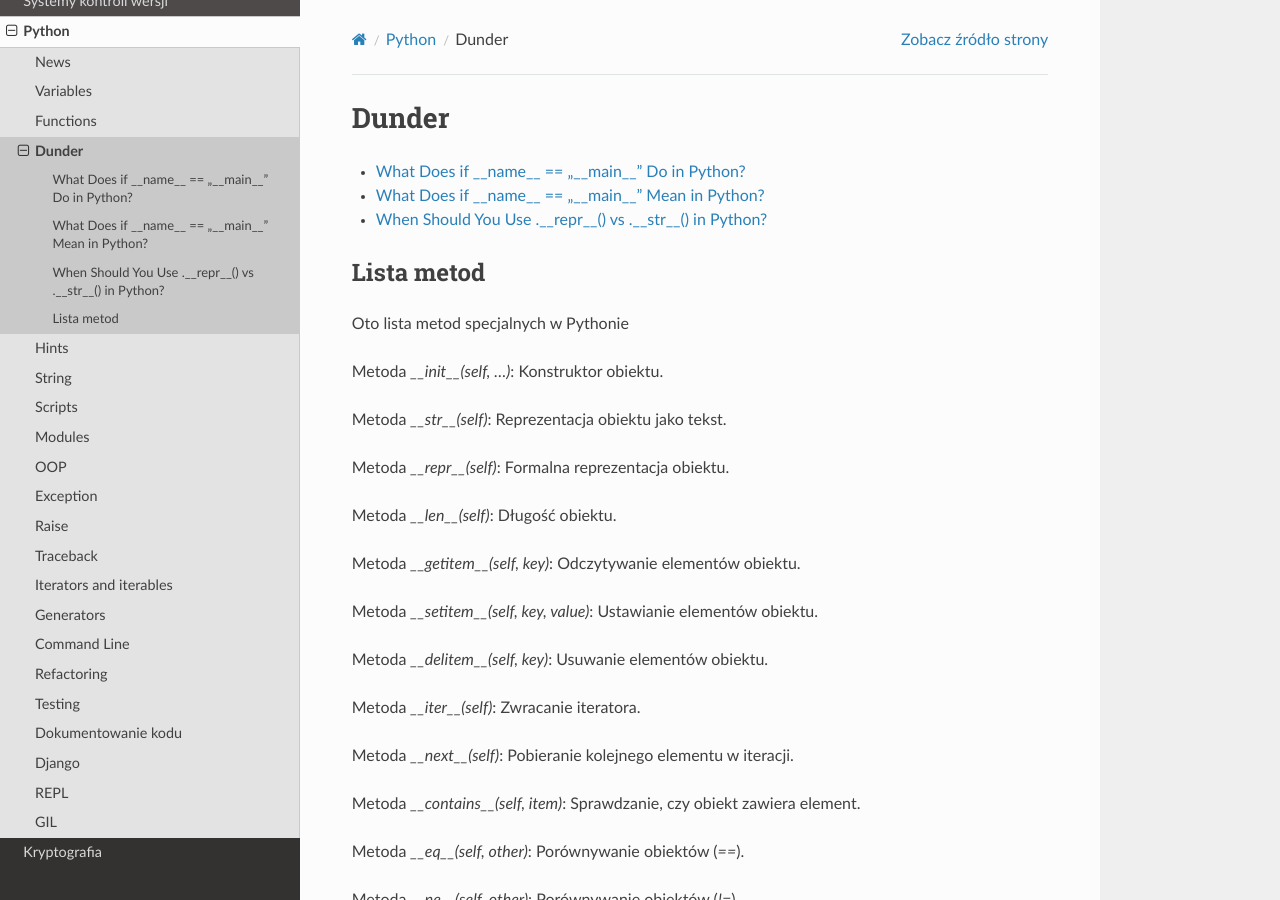
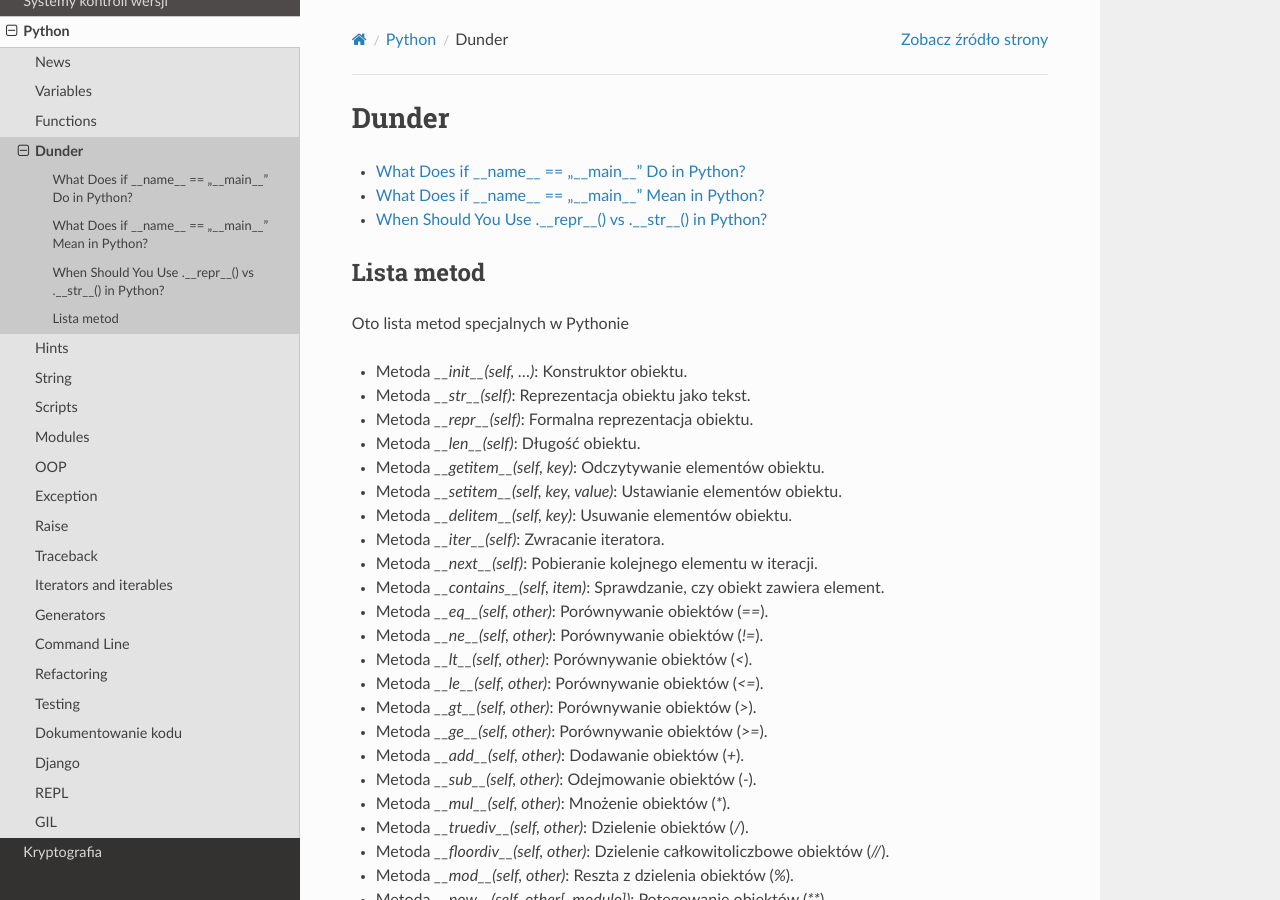
Before and after one commit to limielski/UsingSphinx, a Sphinx documentation site: the page built from docs/source/python/dunder/index.rst, in a window 1280 px wide and 900 px high. Built offline with Sphinx 7.4.7 and the Read the Docs theme 2.0.0, drawn with Linux system fonts in a browser that asks for light colours.

```diff
--- a/docs/source/python/dunder/index.rst
+++ b/docs/source/python/dunder/index.rst
@@ -13,73 +13,39 @@ Lista metod
 
 Oto lista metod specjalnych w Pythonie
 
-Metoda `__init__(self, ...)`: Konstruktor obiektu.
-
-Metoda `__str__(self)`: Reprezentacja obiektu jako tekst.
-
-Metoda `__repr__(self)`: Formalna reprezentacja obiektu.
-
-Metoda `__len__(self)`: Długość obiektu.
-
-Metoda `__getitem__(self, key)`: Odczytywanie elementów obiektu.
-
-Metoda `__setitem__(self, key, value)`: Ustawianie elementów obiektu.
-
-Metoda `__delitem__(self, key)`: Usuwanie elementów obiektu.
-
-Metoda `__iter__(self)`: Zwracanie iteratora.
-
-Metoda `__next__(self)`: Pobieranie kolejnego elementu w iteracji.
-
-Metoda `__contains__(self, item)`: Sprawdzanie, czy obiekt zawiera element.
-
-Metoda `__eq__(self, other)`: Porównywanie obiektów (`==`).
-
-Metoda `__ne__(self, other)`: Porównywanie obiektów (`!=`).
-
-Metoda `__lt__(self, other)`: Porównywanie obiektów (`<`).
-
-Metoda `__le__(self, other)`: Porównywanie obiektów (`<=`).
-
-Metoda `__gt__(self, other)`: Porównywanie obiektów (`>`).
-
-Metoda `__ge__(self, other)`: Porównywanie obiektów (`>=`).
-
-Metoda `__add__(self, other)`: Dodawanie obiektów (`+`).
-
-Metoda `__sub__(self, other)`: Odejmowanie obiektów (`-`).
-
-Metoda `__mul__(self, other)`: Mnożenie obiektów (`*`).
-
-Metoda `__truediv__(self, other)`: Dzielenie obiektów (`/`).
-
-Metoda `__floordiv__(self, other)`: Dzielenie całkowitoliczbowe obiektów (`//`).
-
-Metoda `__mod__(self, other)`: Reszta z dzielenia obiektów (`%`).
-
-Metoda `__pow__(self, other[, modulo])`: Potęgowanie obiektów (`**`).
-
-Metoda `__call__(self, ...)`: Wywoływanie obiektu jak funkcji.
-
-Metoda `__enter__(self)`: Obsługa kontekstu zarządzanego (`with`).
-
-Metoda `__exit__(self, exc_type, exc_value, traceback)`: Czyszczenie zasobów w kontekście zarządzanym.
-
-Metoda `__hash__(self)`: Obliczanie hasza obiektu.
-
-Metoda `__dir__(self)`: Lista dostępnych atrybutów obiektu.
-
-Metoda `__setattr__(self, name, value)`: Przypisywanie nowych atrybutów obiektowi.
-
-Metoda `__getattr__(self, name)`: Dostęp do atrybutów obiektu.
-
-Metoda `__delattr__(self, name)`: Usuwanie atrybutów obiektu.
-
-Metoda `__getstate__(self)`: Serializacja obiektu.
-
-Metoda `__setstate__(self, state)`: Deserializacja obiektu.
-
-Metoda `__format__(self, format_spec)`: Formatowanie obiektu za pomocą `format()`.
-
+* Metoda `__init__(self, ...)`: Konstruktor obiektu.
+* Metoda `__str__(self)`: Reprezentacja obiektu jako tekst.
+* Metoda `__repr__(self)`: Formalna reprezentacja obiektu.
+* Metoda `__len__(self)`: Długość obiektu.
+* Metoda `__getitem__(self, key)`: Odczytywanie elementów obiektu.
+* Metoda `__setitem__(self, key, value)`: Ustawianie elementów obiektu.
+* Metoda `__delitem__(self, key)`: Usuwanie elementów obiektu.
+* Metoda `__iter__(self)`: Zwracanie iteratora.
+* Metoda `__next__(self)`: Pobieranie kolejnego elementu w iteracji.
+* Metoda `__contains__(self, item)`: Sprawdzanie, czy obiekt zawiera element.
+* Metoda `__eq__(self, other)`: Porównywanie obiektów (`==`).
+* Metoda `__ne__(self, other)`: Porównywanie obiektów (`!=`).
+* Metoda `__lt__(self, other)`: Porównywanie obiektów (`<`).
+* Metoda `__le__(self, other)`: Porównywanie obiektów (`<=`).
+* Metoda `__gt__(self, other)`: Porównywanie obiektów (`>`).
+* Metoda `__ge__(self, other)`: Porównywanie obiektów (`>=`).
+* Metoda `__add__(self, other)`: Dodawanie obiektów (`+`).
+* Metoda `__sub__(self, other)`: Odejmowanie obiektów (`-`).
+* Metoda `__mul__(self, other)`: Mnożenie obiektów (`*`).
+* Metoda `__truediv__(self, other)`: Dzielenie obiektów (`/`).
+* Metoda `__floordiv__(self, other)`: Dzielenie całkowitoliczbowe obiektów (`//`).
+* Metoda `__mod__(self, other)`: Reszta z dzielenia obiektów (`%`).
+* Metoda `__pow__(self, other[, modulo])`: Potęgowanie obiektów (`**`).
+* Metoda `__call__(self, ...)`: Wywoływanie obiektu jak funkcji.
+* Metoda `__enter__(self)`: Obsługa kontekstu zarządzanego (`with`).
+* Metoda `__exit__(self, exc_type, exc_value, traceback)`: Czyszczenie zasobów w kontekście zarządzanym.
+* Metoda `__hash__(self)`: Obliczanie hasza obiektu.
+* Metoda `__dir__(self)`: Lista dostępnych atrybutów obiektu.
+* Metoda `__setattr__(self, name, value)`: Przypisywanie nowych atrybutów obiektowi.
+* Metoda `__getattr__(self, name)`: Dostęp do atrybutów obiektu.
+* Metoda `__delattr__(self, name)`: Usuwanie atrybutów obiektu.
+* Metoda `__getstate__(self)`: Serializacja obiektu.
+* Metoda `__setstate__(self, state)`: Deserializacja obiektu.
+* Metoda `__format__(self, format_spec)`: Formatowanie obiektu za pomocą `format()`.
 
 To jest pełna lista popularnych metod specjalnych w Pythonie bez powtórek w formacie rst.
```
